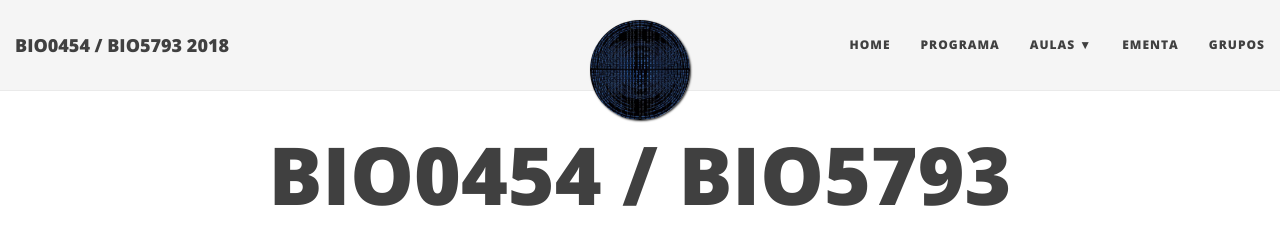
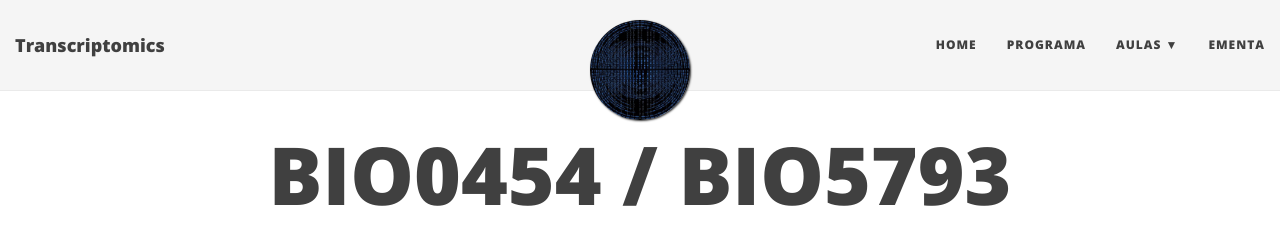
Before and after one commit to tttorres/transcriptomics, a Jekyll site: the page built from index.html, in a window 1280 px wide. Shown: the top 228 px of the page. Built offline with Jekyll 4.4.1, drawn with Linux system fonts in a browser that asks for light colours; nearby versions of some CDN libraries; the list of posts is cut into pages by our own code; some of the changed lines change nothing that is shown.

Commit message:
Update _config.yml

```diff
--- a/_config.yml
+++ b/_config.yml
@@ -4,8 +4,8 @@
 # baseurl is the website's URL without the hostname
 
 # If you are building a simple GitHub user page (http://username.github.io) then use these settings:
-url: "http://tttorres.github.io/introprog"
-baseurl: "/introprog"
+url: "http://tttorres.github.io/transcriptomics"
+baseurl: "/transcriptomics"
 
 # If you are building a GitHub project page then use these settings:
 #url: "http://username.github.io/projectname"
@@ -14,10 +14,10 @@
 # Of course don't forget to change the username and projectname to YOUR username and project
 
 # Name of website
-title: BIO0454 / BIO5793 2018
+title: Transcriptomics
 
 # Short description of your site
-description: Introdução à Programação de Computadores para Biologia
+description: Transcriptomics at UNMSM
 
 # --- Navigation bar options --- #
 
@@ -26,19 +26,14 @@
   Home: "index.html"
   Programa: "programa/"
   Aulas:
-    - Aula01: "2018-08-03-Aula01/"
-    - Aula02: "2018-08-03-Aula02/"
-    - Aula03: "2018-08-17-Aula03/"
-    - Aula04: "2018-08-24-Aula04/"
-    - Aula05: "2018-08-31-Aula05/"
-    - Aula06: "2018-09-14-Aula06/"
-    - Aula07: "2018-09-21-Aula07/"
-    - Aula08: "2018-09-28-Aula08/"
-    - Aula09: "2018-10-18-Aula09/"
-    - Aula10: "2018-10-18-Aula10/"
+    - Day01: "2025-01-24-Day01/"
+    - Aula02: "2018-08-03-Day02/"
+    - Aula03: "2018-08-17-Day03/"
+    - Aula04: "2018-08-24-Day04/"
+    - Aula05: "2018-08-31-Day05/"
+    - Aula06: "2018-09-14-Day06/"
+    - Aula07: "2018-09-21-Resources/"
   Ementa: "ementa/"
-  Grupos: "grupos/"
-
 
 # Image to show in the navigation bar - image must be a square (width = height)
 # Remove this parameter if you don't want an image in the navbar
```
